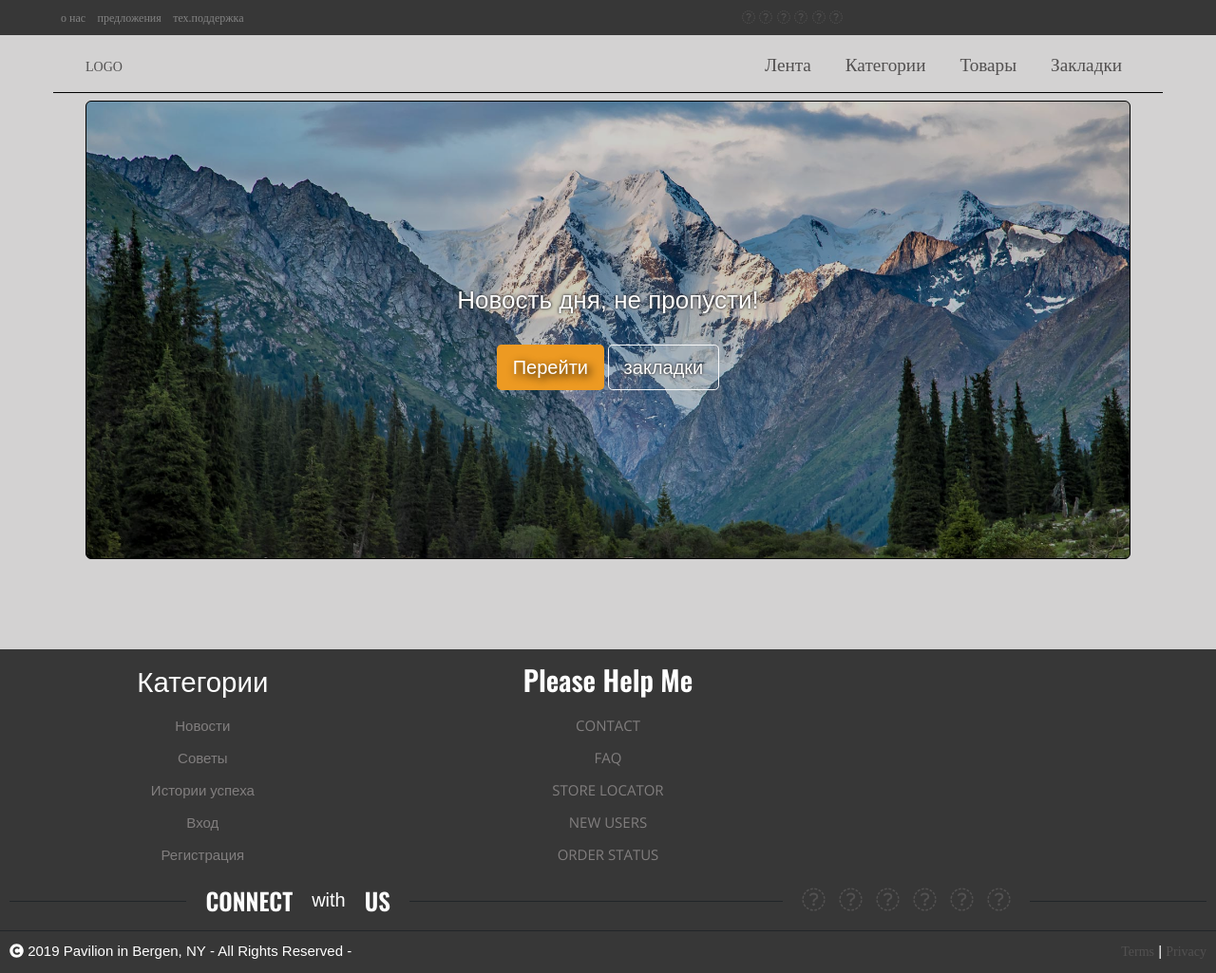
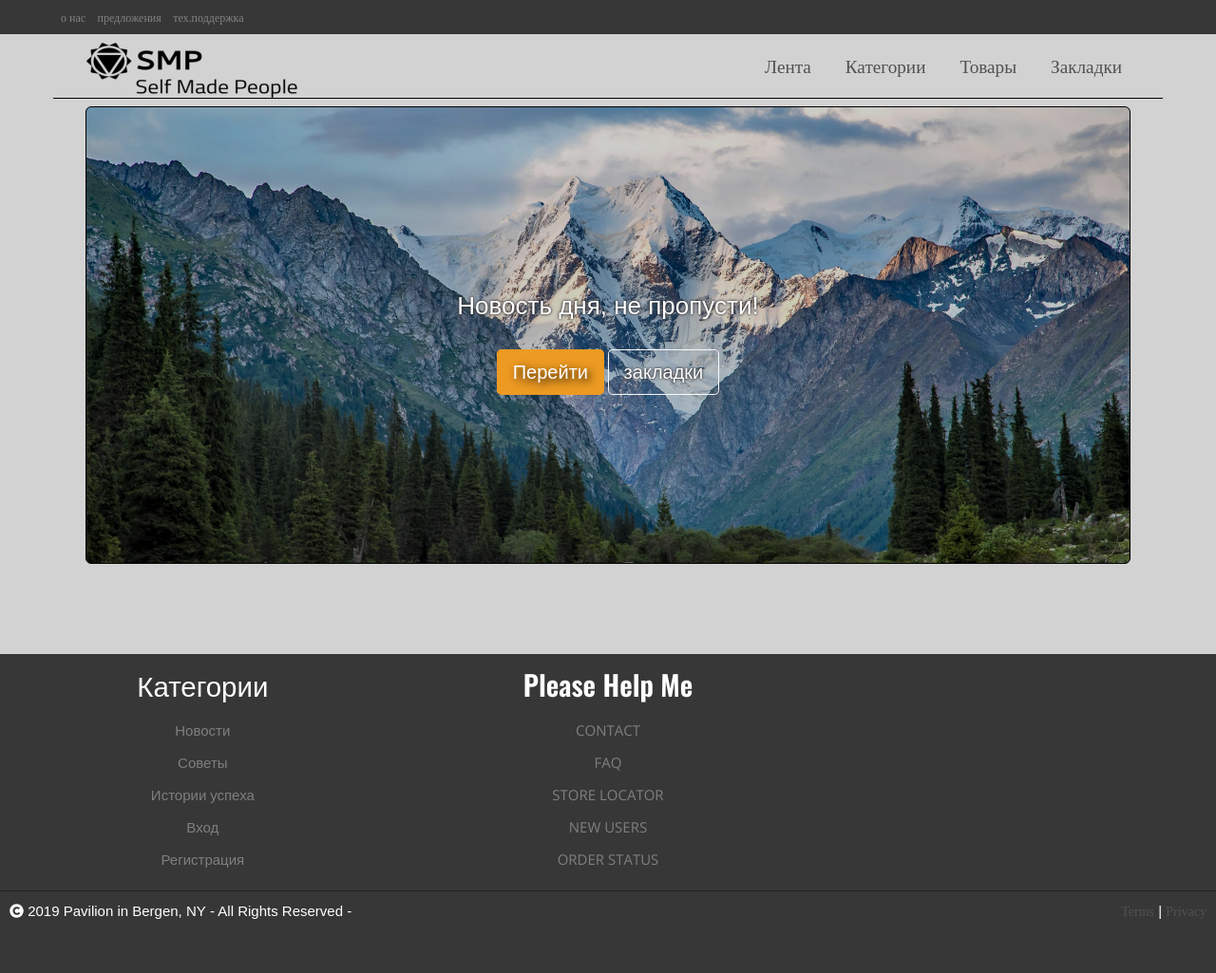
Before and after one commit to Daniil1703/EvanCarmichael, a Django app: page / in a window 1280 px wide. Shown: the whole page at 95% size. After the commit the page ends 968 px from the top, so only its background shows below. Run offline with Django 3.2, Linux system fonts and the light colour scheme; data that the repository does not hold is empty; some libraries are stand-ins or nearby versions.

Commit message:
share button link and logo for website

```diff
--- a/polls/static/css/post_detail.css
+++ b/polls/static/css/post_detail.css
@@ -10,10 +10,14 @@
     color: #525050;
 }
 
+.share_link_for_post {
+    margin-top: 20px;
+}
+
 .post_structure {
     width: 910px;
     border: 2px solid rgb(124, 124, 124);
-    background: white;
+    background: #f3f3f3;
     padding: 30px;
     margin-left: auto;
     margin-right:auto;
--- a/polls/templates/polls/includes/footer.html
+++ b/polls/templates/polls/includes/footer.html
@@ -31,19 +31,21 @@
       <li id='user-registration'><a href='/shop/user-registration?URL=' class="generic-anchor footer-list-anchor" itemprop="significantLink">NEW USERS</a></li>
       <li id='order-tracking'><a href='/shop/order-status' itemprop="significantLink" class="generic-anchor footer-list-anchor">ORDER STATUS</a></li>
     </ul>
-    <section class="footer-social-section flex-rw">
-        <span class="footer-social-overlap footer-social-connect">
-        CONNECT <span class="footer-social-small">with</span> US
-        </span>
-        <span class="footer-social-overlap footer-social-icons-wrapper">
-        <a href="https://www.pinterest.com/paviliongift/" class="generic-anchor" target="_blank" title="Pinterest" itemprop="significantLink"><i class="fa fa-pinterest"></i></a>
-        <a href="https://www.facebook.com/paviliongift" class="generic-anchor" target="_blank" title="Facebook" itemprop="significantLink"><i class="fa fa-facebook"></i></a>
-        <a href="https://twitter.com/PavilionGiftCo" class="generic-anchor" target="_blank" title="Twitter" itemprop="significantLink"><i class="fa fa-twitter"></i></a>
-        <a href="http://instagram.com/paviliongiftcompany" class="generic-anchor" target="_blank" title="Instagram" itemprop="significantLink"><i class="fa fa-instagram"></i></a>
-        <a href="https://www.youtube.com/channel/UCYgUODvd0qXbu_LkUWpTVEg" class="generic-anchor" target="_blank" title="Youtube" itemprop="significantLink"><i class="fa fa-youtube"></i></a>
-        <a href="https://plus.google.com/+Paviliongift/posts" class="generic-anchor" target="_blank" title="Google Plus" itemprop="significantLink"><i class="fa fa-google-plus"></i></a>
-        </span>
-    </section>
+    <div class="share_link_for_post" style="margin-right:auto; margin-left:auto;">
+        <!— AddToAny BEGIN —>
+        <div class="a2a_kit a2a_kit_size_32 a2a_default_style" style="margin-right: auto: margin-left:auto">
+            <a class="a2a_button_copy_link"></a>
+            <a class="a2a_button_vk"></a>
+            <a class="a2a_button_facebook"></a>
+            <a class="a2a_button_twitter"></a>
+            <a class="a2a_button_email"></a>
+            <a class="a2a_button_telegram"></a>
+            <a class="a2a_button_odnoklassniki"></a>
+            <a class="a2a_dd" href="https://www.addtoany.com/share"></a>
+        </div>
+        <script async src="https://static.addtoany.com/menu/page.js"></script>
+        <!— AddToAny END —>
+    </div>
     <section class="footer-bottom-section flex-rw">
   <div class="footer-bottom-wrapper">
   <i class="fa fa-copyright" role="copyright">
--- a/polls/templates/polls/includes/navbar.html
+++ b/polls/templates/polls/includes/navbar.html
@@ -7,24 +7,11 @@
             <a style=" margin-right: 8px; color: rgb(131, 131, 131); font-size: 12px;" href="/">предложения</a>
             <a style=" margin-right: 8px; color: rgb(131, 131, 131); font-size: 12px;" href="/">тех.поддержка</a>
         </span>
-        <span>
-            <a href="https://www.pinterest.com/paviliongift/" class="generic-anchor" target="_blank" title="Pinterest" itemprop="significantLink"><i class="fa fa-pinterest"></i></a>
-
-            <a href="https://www.facebook.com/paviliongift" class="generic-anchor" target="_blank" title="Facebook" itemprop="significantLink"><i class="fa fa-facebook"></i></a>
-
-            <a href="https://twitter.com/PavilionGiftCo" class="generic-anchor" target="_blank" title="Twitter" itemprop="significantLink"><i class="fa fa-twitter"></i></a>
-
-            <a href="http://instagram.com/paviliongiftcompany" class="generic-anchor" target="_blank" title="Instagram" itemprop="significantLink"><i class="fa fa-instagram"></i></a>
-
-            <a href="https://www.youtube.com/channel/UCYgUODvd0qXbu_LkUWpTVEg" class="generic-anchor" target="_blank" title="Youtube" itemprop="significantLink"><i class="fa fa-youtube"></i></a>
-
-            <a href="https://plus.google.com/+Paviliongift/posts" class="generic-anchor" target="_blank" title="Google Plus" itemprop="significantLink"><i class="fa fa-google-plus"></i></a>
-        </span>
     </span>
 </nav>
 <nav class="navbar navbar-expand-md navbar-light">
     <div class="container-fluid">
-        <a href="{% url 'polls:index'  %}" class="navbar-brad">LOGO</a>
+        <a href="{% url 'polls:index'  %}" class="navbar-brad"><img src="{% static 'images/icons/logoza_ru_2.png' %}"></a>
 
         <button class="navbar-toggler" type="button" data-toggle="collapse" data-target="#navbarResponsive">
             <span class="navbar-toggler-icon"></span>
--- a/polls/templates/polls/includes/posts.html
+++ b/polls/templates/polls/includes/posts.html
@@ -7,7 +7,7 @@
             <div class="new_class">
                 <h1 class="title_main" style="color: rgb(243, 237, 237); margin-bottom: 10px">{{ post.title }}</h1>
                 <div>
-                    <p style="color: rgb(255, 254, 254); text-shadow: 0 0 3px black, 0 0 5px rgb(143, 143, 151)!important;">{{ post.title_detail|truncatewords:16 }}</p>
+                    <p style="margin-right: 10px;color: rgb(255, 254, 254); text-shadow: 0 0 3px black, 0 0 5px rgb(143, 143, 151)!important;">{{ post.title_detail|truncatewords:16 }}</p>
                 </div>
             </div>
                 </a>
```
Also changed, not shown: polls/templates/polls/post_detail.html (+14 -0 lines), polls/static/images/avatar-01.jpg (deleted), polls/static/images/avatar1.jpeg (deleted), polls/static/images/icons/logoza_ru_2.png (added).
